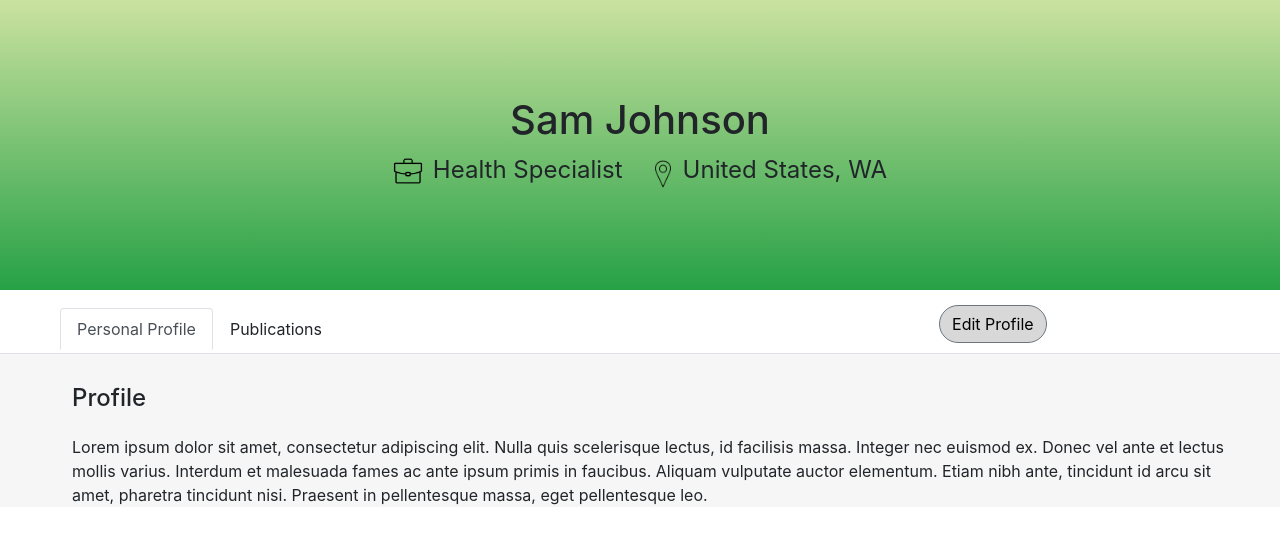
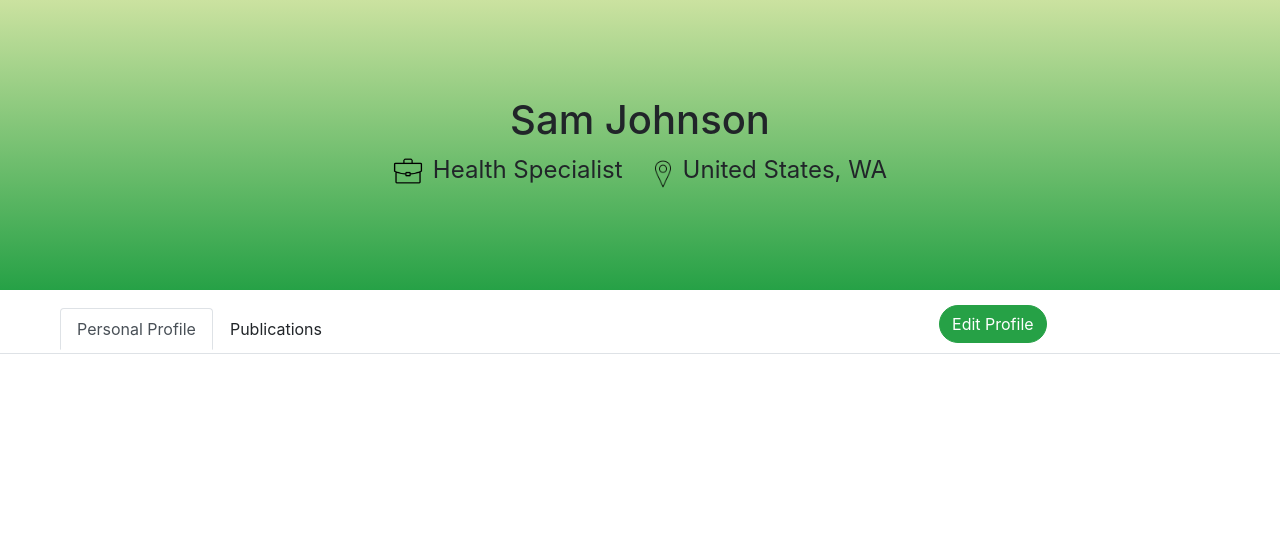
Before and after one commit to uwcapstoneihmeportal/uwcapstoneihmeportal.github.io, a React (Create React App) app in the folder client/: page /profile in a window 1280 px wide. Shown: the top 544 px of the page. Built offline with nearby package versions, Linux system fonts and the light colour scheme.

Commit message:
Start profile reconstruction

```diff
--- a/client/src/components/ProfileBanner.js
+++ b/client/src/components/ProfileBanner.js
@@ -5,6 +5,7 @@ const locationIcon = require('../images/location.png')
 
 const BannerStyle = {
     background: 'linear-gradient(#cbe2a0, #26a146)',
+    marginBottom: '15px',
     paddingTop: '12vh',
     paddingBottom: '12vh',
     textAlign: 'center'
--- a/client/src/views/ProfileView.js
+++ b/client/src/views/ProfileView.js
@@ -3,6 +3,14 @@ import { Button, TabContent, TabPane, Nav, NavItem, NavLink, Container, Row, Col
 import classnames from 'classnames';
 
 import ProfileBanner from '../components/ProfileBanner'
+
+const EditProfileButtonStyle = {
+    borderRadius: '25px',
+    border: '1px solid #26a146',
+    backgroundColor: '#26a146',
+    color: 'white',
+    marginBottom: '10px',
+}
 
 class ProfileView extends Component {
     constructor(props) {
@@ -27,7 +35,16 @@ class ProfileView extends Component {
             <div>
                 <ProfileBanner />
 
-                <div style={{ paddingTop: '15px' }}>
+                {/* <Nav tabs>
+                    <NavItem>
+
+                    </NavItem>
+                    <NavItem>
+
+                    </NavItem>
+                </Nav> */}
+
+
                 <Nav tabs style={{ paddingLeft: '60px', alignItems: 'center' }}>
                     <NavItem>
                         <NavLink
@@ -46,78 +63,23 @@ class ProfileView extends Component {
                     </NavLink>
                     </NavItem>
 
-                        <Button style={{marginBottom: '10px', borderRadius: '25px', backgroundColor: '#D8D8D8', color: 'black'}} variant="link " onClick={() => { this.toggle('3'); }}>Edit Profile</Button>
-
+                    <Button style={EditProfileButtonStyle} variant="link">
+                        Edit Profile
+                    </Button>
                 </Nav>
                 <TabContent activeTab={this.state.activeTab} style={{ paddingLeft: '60px', paddingRight: '60px', backgroundColor: '#F6F6F6' }}>
                     <TabPane tabId="1" >
                         <Row>
                             <Col sm="12">
-                                    <div style={{ paddingLeft: '27px' }}>
-                                        <Row style={{ paddingTop: '30px' }}>
-                                            <h4 style={{ paddingBottom: '15px' }}>Profile</h4>
-                                            <text>Lorem ipsum dolor sit amet, consectetur adipiscing elit. Nulla quis scelerisque lectus, id
-                                        facilisis massa. Integer nec euismod ex. Donec vel ante et lectus mollis varius. Interdum et
-                                        malesuada fames ac ante ipsum primis in faucibus. Aliquam vulputate auctor elementum. Etiam nibh ante,
-                                        tincidunt id arcu sit amet, pharetra tincidunt nisi. Praesent in pellentesque massa, eget pellentesque leo.</text>
-                                        </Row>
-                                    </div>
+
                             </Col>
                         </Row>
                     </TabPane>
                     <TabPane tabId="2">
-                            <div style={{ paddingLeft: '27px' }}>
-                                <Row style={{ paddingTop: '30px' }}>
-                                    <h4 style={{ paddingBottom: '15px' }}>Publication 1 Title</h4>
-                                    <text>Lorem ipsum dolor sit amet, consectetur adipiscing elit. Nulla quis scelerisque lectus, id
-                                    facilisis massa. Integer nec euismod ex. Donec vel ante et lectus mollis varius. Interdum et
-                                    malesuada fames ac ante ipsum primis in faucibus. Aliquam vulputate auctor elementum. Etiam nibh ante,
-                                    tincidunt id arcu sit amet, pharetra tincidunt nisi. Praesent in pellentesque massa, eget pellentesque leo.</text>
-                                    <text style={{ textAlign: 'right', width: '100%', paddingTop: '15px' }} >Sept. 2018</text>
-                                </Row>
-                                <Row >
-                                    <h4 style={{ paddingBottom: '15px' }}>Publication 2 Title</h4>
-                                    <text>Lorem ipsum dolor sit amet, consectetur adipiscing elit. Nulla quis scelerisque lectus, id
-                                    facilisis massa. Integer nec euismod ex. Donec vel ante et lectus mollis varius. Interdum et
-                                    malesuada fames ac ante ipsum primis in faucibus. Aliquam vulputate auctor elementum. Etiam nibh ante,
-                                    tincidunt id arcu sit amet, pharetra tincidunt nisi. Praesent in pellentesque massa, eget pellentesque leo.</text>
-                                    <text style={{ textAlign: 'right', width: '100%', paddingTop: '15px' }} >Sept. 2018</text>
-                                </Row>
-                                <Row >
-                                    <h4 style={{ paddingBottom: '15px' }}>Publication 3 Title</h4>
-                                    <text>Lorem ipsum dolor sit amet, consectetur adipiscing elit. Nulla quis scelerisque lectus, id
-                                    facilisis massa. Integer nec euismod ex. Donec vel ante et lectus mollis varius. Interdum et
-                                    malesuada fames ac ante ipsum primis in faucibus. Aliquam vulputate auctor elementum. Etiam nibh ante,
-                                    tincidunt id arcu sit amet, pharetra tincidunt nisi. Praesent in pellentesque massa, eget pellentesque leo.</text>
-                                    <text style={{ textAlign: 'right', width: '100%', paddingTop: '15px' }} >Sept. 2018</text>
-                                </Row>
-                                <Row >
-                                    <h4 style={{ paddingBottom: '15px' }}>Publication 4 Title</h4>
-                                    <text>Lorem ipsum dolor sit amet, consectetur adipiscing elit. Nulla quis scelerisque lectus, id
-                                    facilisis massa. Integer nec euismod ex. Donec vel ante et lectus mollis varius. Interdum et
-                                    malesuada fames ac ante ipsum primis in faucibus. Aliquam vulputate auctor elementum. Etiam nibh ante,
-                                    tincidunt id arcu sit amet, pharetra tincidunt nisi. Praesent in pellentesque massa, eget pellentesque leo.</text>
-                                    <text style={{ textAlign: 'right', width: '100%', paddingTop: '15px' }} >Sept. 2018</text>
-                                </Row>
-                            </div>
-                        </TabPane>
-                        <TabPane tabId="3" >
-                            <Row>
-                                <Col sm="12">
-                                    <div style={{ paddingLeft: '27px' }}>
-                                        <Row style={{ paddingTop: '30px' }}>
-                                            <h4 style={{ paddingBottom: '15px' }}>Edit Profile</h4>
-                                            <text>Lorem ipsum dolor sit amet, consectetur adipiscing elit. Nulla quis scelerisque lectus, id
-                                        facilisis massa. Integer nec euismod ex. Donec vel ante et lectus mollis varius. Interdum et
-                                        malesuada fames ac ante ipsum primis in faucibus. Aliquam vulputate auctor elementum. Etiam nibh ante,
-                                        tincidunt id arcu sit amet, pharetra tincidunt nisi. Praesent in pellentesque massa, eget pellentesque leo.</text>
-                                        </Row>
-                                    </div>
-                                </Col>
-                            </Row>
+
+
                     </TabPane>
                 </TabContent>
-                </div>
             </div>
         );
     }
```
Also changed, not shown: client/src/views/PublicationsView.js (added). Lines whose indentation alone changed are shown as unchanged.
